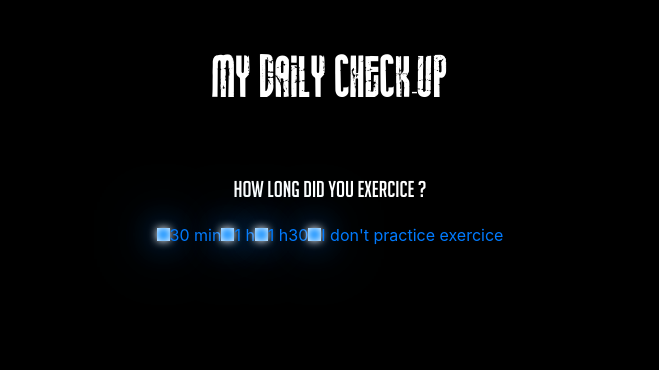
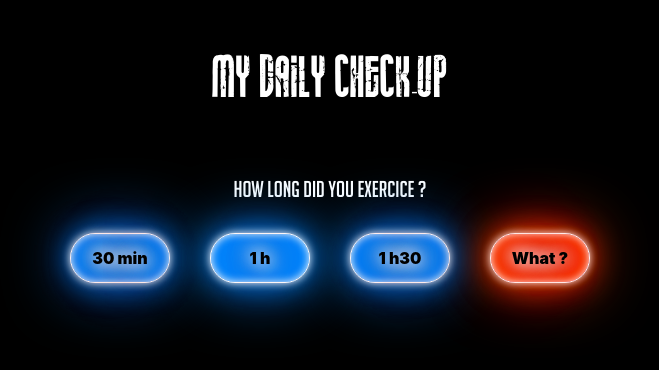
Before and after one commit to JenniferFromanger/Quoi-de-neuf, a React (Create React App) app in the folder quoi-de-neuf/: page /Form/4 in a window 1280 px wide. Shown: the top 370 px of the page, without its empty margins (310-969 px from the left). Built offline with nearby package versions, Linux system fonts and the light colour scheme.

Commit message:
fixing buttons on Form 4

```diff
--- a/quoi-de-neuf/src/components/Form4.jsx
+++ b/quoi-de-neuf/src/components/Form4.jsx
@@ -13,43 +13,43 @@ export default function Form4() {
       </div>
       <p>How long did you exercice ?</p>
       <Link to="/Form/5">
-        <input
+        <button
           className="yes"
-          type="radio"
-          name="exercice"
+          type="button"
           onClick={() =>
             dispatch({ type: "ANSWER_EXERCICE", answer: true, points: 30 })
           }
-        />
-        <label htmlFor="30">30 min</label>
-        <input
+        >
+          30 min
+        </button>
+        <button
           className="yes"
-          type="radio"
-          name="exercice"
+          type="button"
           onClick={() =>
             dispatch({ type: "ANSWER_EXERCICE", answer: true, points: 60 })
           }
-        />
-        <label htmlFor="1">1 h</label>
+        >
+          1 h
+        </button>
 
-        <input
+        <button
           className="yes"
-          type="radio"
-          name="exercice"
+          type="button"
           onClick={() =>
             dispatch({ type: "ANSWER_EXERCICE", answer: true, points: 90 })
           }
-        />
-        <label htmlFor="1h30"> 1 h30</label>
-        <input
-          className="yes"
-          type="radio"
-          name="exercice"
+        >
+          1 h30
+        </button>
+        <button
+          className="no"
+          type="button"
           onClick={() =>
             dispatch({ type: "ANSWER_EXERCICE", answer: false, points: 0 })
           }
-        />
-        <label htmlFor="no">I don't practice exercice</label>
+        >
+          What ?
+        </button>
       </Link>
     </div>
   );
```
